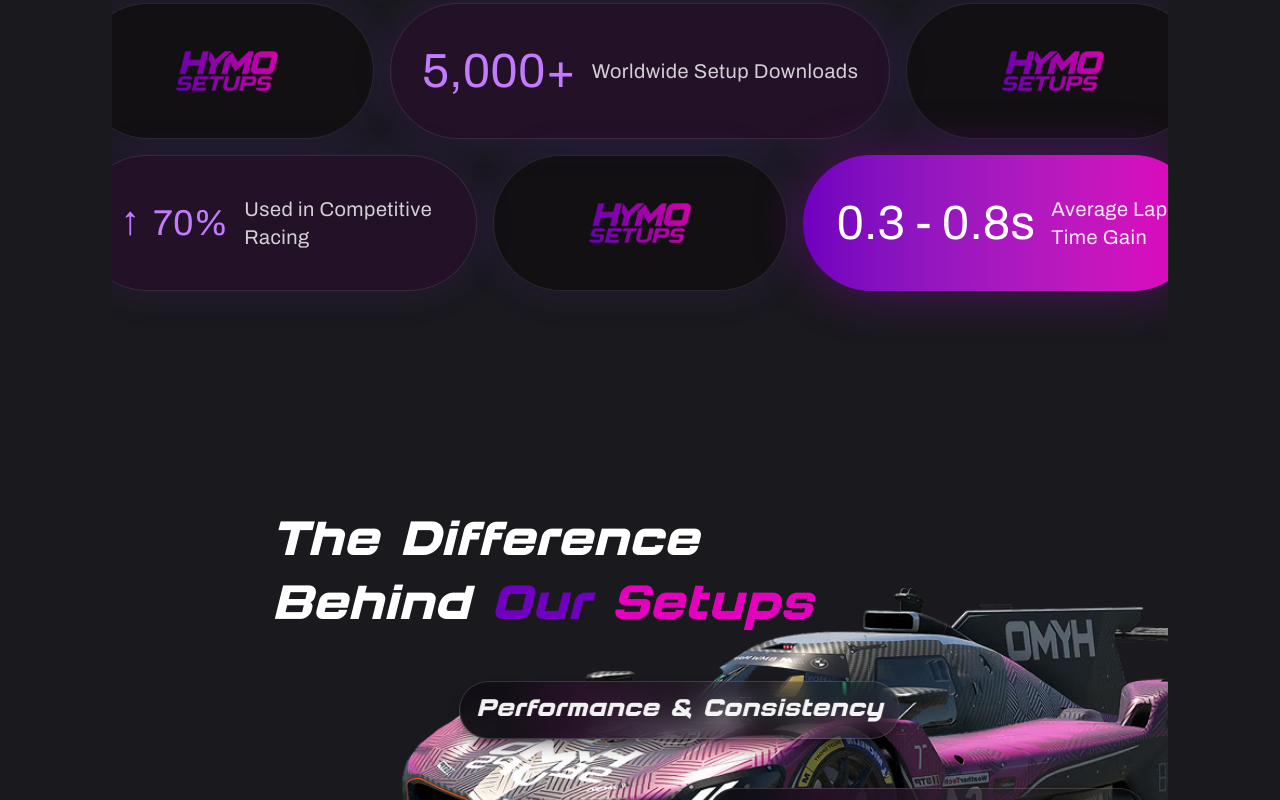
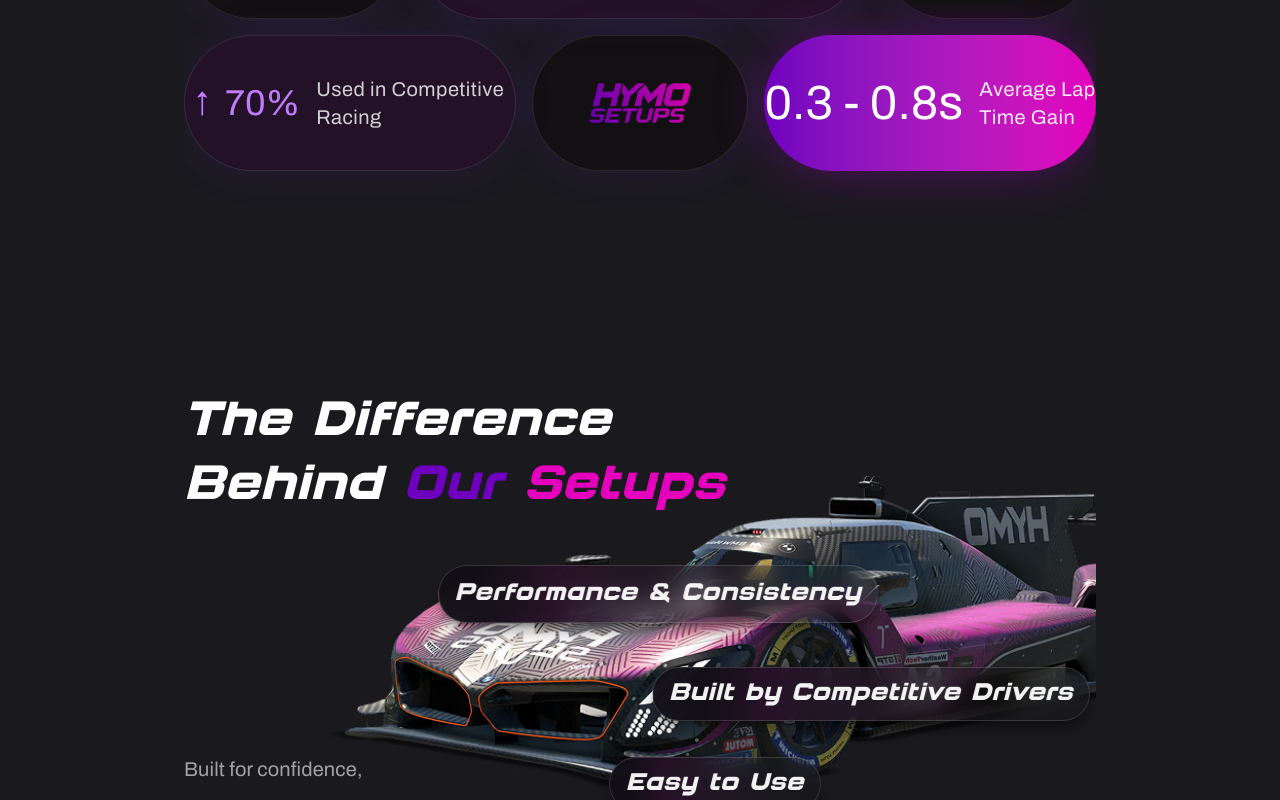
Before and after one commit to potentialgenie/HYMO, a Next.js app: page / in a window 1280 px wide. Shown: the part 2000-2800 px from the top of the page. Built offline with nearby package versions, Linux system fonts and the light colour scheme.

Commit message:
Update landing page padding

```diff
--- a/app/page.tsx
+++ b/app/page.tsx
@@ -16,11 +16,9 @@ export default function Home() {
       <div className="relative z-10">
         <Navbar />
         <Hero />
-        <div className="px-14 sm:px-16 lg:px-28">
+        {/* <BrandingMarquee /> */}
+        <div className="px-16 sm:px-30 lg:px-46 w-full">
           <Setups />
-        </div>
-        <BrandingMarquee />
-        <div className="px-14 sm:px-16 lg:px-28">
           <TrustedPerformance />
           <SetupDifference />
           <Testimonials />
--- a/components/setup-difference.tsx
+++ b/components/setup-difference.tsx
@@ -3,11 +3,11 @@ import Image from "next/image"
 export function SetupDifference() {
   return (
     <section className="mt-8">
-      <div className="relative overflow-hidden px-18 sm:px-20 py-25 md:px-12 max-w-8xl mx-auto">
-        <div className="relative z-10 flex flex-col items-start gap-10 lg:flex-row lg:items-center lg:gap-12 px-18 sm:px-20 lg:px-28">
+      <div className="relative overflow-hidden py-25 w-full">
+        <div className="relative z-10 flex flex-col items-start gap-10 lg:flex-row lg:items-center lg:gap-12 w-full">
           <div className="max-w-xl flex flex-col gap-55">
             <div className="flex flex-col gap-4">
-              <h3 className="text-3xl sm:text-4xl md:text-5xl font-display text-white">
+              <h3 className="text-3xl sm:text-4xl md:text-5xl font-display text-white w-full">
                 The Difference
               </h3>
               <p className="text-3xl sm:text-4xl md:text-5xl font-display">
@@ -22,7 +22,7 @@ export function SetupDifference() {
             </p>
           </div>
 
-          <div className="absolute left-43 w-full flex-1 flex flex-col items-center justify-center">
+          <div className="absolute left-35 w-full flex-1 flex flex-col items-center justify-center">
             <div className="relative w-full max-w-5xl aspect-[17/8] mx-auto">
               <Image
                 src="/images/ads.png"
--- a/components/setups.tsx
+++ b/components/setups.tsx
@@ -174,7 +174,7 @@ export function Setups() {
 
   return (
     <section id="setups" className="relative py-24">
-      <div className="relative z-10 max-w-8xl mx-auto">
+      <div className="relative z-10 w-full">
         {/* Section Header - Centered */}
         <motion.div
           className="text-center mb-12"
@@ -183,10 +183,10 @@ export function Setups() {
           viewport={defaultViewport}
           transition={defaultTransition}
         >
-          <h2 className="text-3xl sm:text-4xl md:text-5xl mb-4 font-display text-white">
+          <h2 className="text-3xl sm:text-4xl md:text-5xl mb-4 font-display text-white w-full">
             Browse Pro Setups
           </h2>
-          <p className="text-white/80 text-lg max-w-2xl mx-auto">
+          <p className="text-white/80 text-lg max-w-2xl mx-auto w-full">
             Explore setups from the {"world's"} top esports racing champions
           </p>
         </motion.div>
@@ -211,7 +211,7 @@ export function Setups() {
         </div>
 
         {/* Setups Carousel - Centered */}
-        <div className="relative max-w-[1400px] mx-auto">
+        <div className="relative mx-auto w-full">
           <div className="overflow-hidden" ref={emblaRef}>
             <div className="flex" style={{ backfaceVisibility: "hidden" }}>
               {sortedSetups.map((setup) => (
--- a/components/trusted-performance.tsx
+++ b/components/trusted-performance.tsx
@@ -3,7 +3,7 @@ import Image from "next/image"
 export function TrustedPerformance() {
   return (
     <section className="relative py-24 overflow-hidden">
-      <div className="relative z-10 max-w-8xl mx-auto">
+      <div className="relative z-10 w-full">
         <div className="text-center mb-10">
           <h3 className="text-3xl sm:text-4xl md:text-5xl font-display text-white">
             Trusted Performance
@@ -13,9 +13,9 @@ export function TrustedPerformance() {
             <span className="text-[#E400BC]">Results</span>
           </p>
         </div>
-        <div className="flex flex-col items-center gap-4">
-          <div className="grid grid-cols-1 md:grid-cols-[294px_500px_294px] gap-4 items-center justify-center">
-            <div className="rounded-full border border-white/10 bg-[#110e0f]/80 w-[294px] h-[136px] flex items-center justify-center shadow-[0_0_40px_rgba(124,58,237,0.12)]">
+        <div className="flex flex-col items-center gap-4 w-full">
+          <div className="grid grid-cols-1 md:grid-cols-8 gap-4 items-center w-full">
+            <div className="md:col-span-2 rounded-full border border-white/10 bg-[#110e0f]/80 h-[136px] flex items-center justify-center shadow-[0_0_40px_rgba(124,58,237,0.12)]">
               <Image
                 src="/images/hymo-logo.png"
                 alt="HYMO Setups"
@@ -24,13 +24,13 @@ export function TrustedPerformance() {
                 className="h-10 w-auto opacity-90"
               />
             </div>
-            <div className="rounded-full border border-white/10 bg-[#27102be6]/90 w-[500px] h-[136px] flex items-center justify-center gap-4 shadow-[0_0_40px_rgba(124,58,237,0.16)]">
+            <div className="md:col-span-4 rounded-full border border-white/10 bg-[#27102be6]/90 h-[136px] flex items-center justify-center gap-4 shadow-[0_0_40px_rgba(124,58,237,0.16)]">
               <span className="text-4xl sm:text-[48px] text-purple-400">5,000+</span>
               <span className="text-sm sm:text-xl text-white/80 tracking-wide">
                 Worldwide Setup Downloads
               </span>
             </div>
-            <div className="rounded-full border border-white/10 bg-[#110e0f]/80 w-[294px] h-[136px] flex items-center justify-center shadow-[0_0_40px_rgba(124,58,237,0.12)]">
+            <div className="md:col-span-2 rounded-full border border-white/10 bg-[#110e0f]/80 h-[136px] flex items-center justify-center shadow-[0_0_40px_rgba(124,58,237,0.12)]">
               <Image
                 src="/images/hymo-logo.png"
                 alt="HYMO Setups"
@@ -41,15 +41,15 @@ export function TrustedPerformance() {
             </div>
           </div>
 
-          <div className="grid grid-cols-1 md:grid-cols-[398px_294px_398px] gap-4 items-center justify-center">
-            <div className="rounded-full border border-white/10 bg-[#27102be6]/80 w-[398px] h-[136px] flex items-center justify-center gap-4 shadow-[0_0_40px_rgba(124,58,237,0.12)]">
+          <div className="grid grid-cols-1 md:grid-cols-8 gap-4 items-center w-full">
+            <div className="md:col-span-3 rounded-full border border-white/10 bg-[#27102be6]/80 h-[136px] flex items-center justify-center gap-4 shadow-[0_0_40px_rgba(124,58,237,0.12)]">
               <span className="text-purple-400 text-2xl sm:text-[26px] pb-1 ">↑</span> <span className="text-3xl sm:text-4xl text-purple-400"> 70%</span>
               <span className="text-sm sm:text-[20px] text-white/80 tracking-wide">
                 <span className="block">Used in Competitive</span>
                 <span className="block">Racing</span>
               </span>
             </div>
-            <div className="rounded-full border border-white/10 bg-[#110e0f]/80 w-[294px] h-[136px] flex items-center justify-center shadow-[0_0_40px_rgba(124,58,237,0.12)]">
+            <div className="md:col-span-2 rounded-full border border-white/10 bg-[#110e0f]/80 h-[136px] flex items-center justify-center shadow-[0_0_40px_rgba(124,58,237,0.12)]">
               <Image
                 src="/images/hymo-logo.png"
                 alt="HYMO Setups"
@@ -58,7 +58,7 @@ export function TrustedPerformance() {
                 className="h-10 w-auto opacity-90"
               />
             </div>
-            <div className="rounded-full bg-linear-to-r from-[#7000BF] to-[#E400BC] w-[398px] h-[136px] flex items-center justify-center gap-4 shadow-[0_0_50px_rgba(177,0,214,0.35)]">
+            <div className="md:col-span-3 rounded-full bg-linear-to-r from-[#7000BF] to-[#E400BC] h-[136px] flex items-center justify-center gap-4 shadow-[0_0_50px_rgba(177,0,214,0.35)]">
               <span className="text-4xl sm:text-5xl text-white">0.3 - 0.8s</span>
               <span className="text-sm sm:text-[20px] text-white/90 tracking-wide">
                 <span className="block">Average Lap</span>
```
